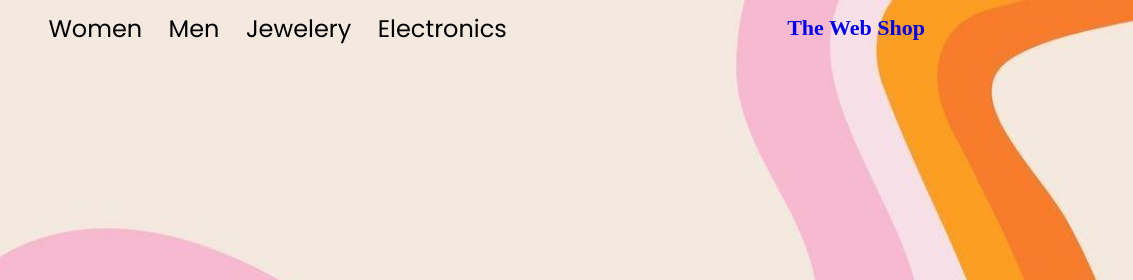
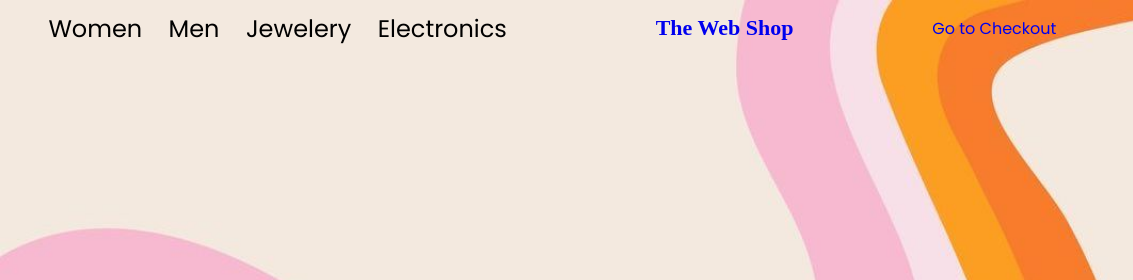
Before and after one commit to WilliamWibeck/Webshop-group7, a website built with Vite: page index.html in a window 1280 px wide. Shown: the top 280 px of the page, 0-1133 px from the left. Built offline with nearby package versions, Linux system fonts and the light colour scheme; no server answers; files whose address does not match are found by name.

Commit message:
link fix #10

```diff
--- a/index.html
+++ b/index.html
@@ -31,6 +31,11 @@
           </div>
         </div>
         <a href="/index.html"><h1>The Web Shop</h1></a>
+        <a
+          href="#"
+          onclick="window.location.href='checkout.html'; return false;"
+          >Go to Checkout</a
+        >
         <div id="cartElement">
           <span id="cartAmount"></span>
           <a id="cartIconHolder" href="/checkout.html">
```
